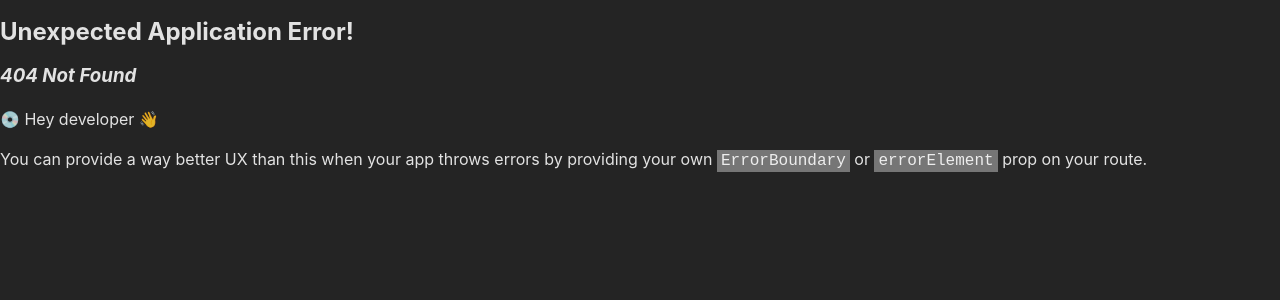
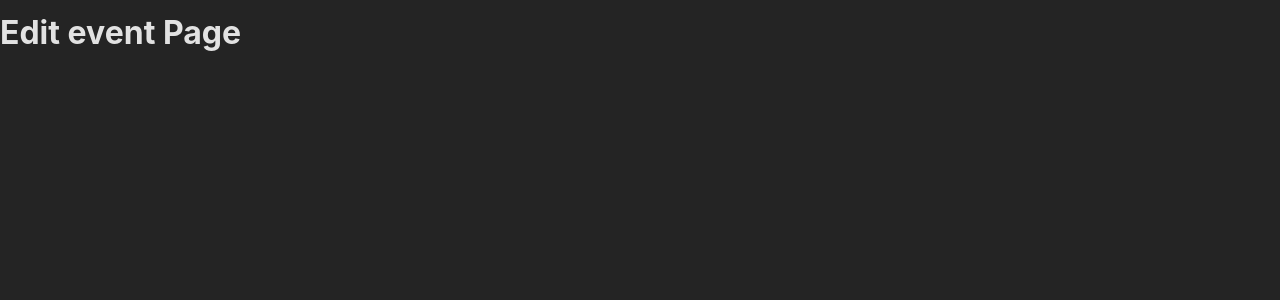
Before and after one commit to varje/12-adv-starting-project-2, a React (Create React App) app in the folder frontend/: page /events/1/edit in a window 1280 px wide. Before the commit this address had no page. Shown: the top 300 px of the page. Built offline with nearby package versions, Linux system fonts and the light colour scheme.

Commit message:
create pages and routes

```diff
--- /dev/null
+++ b/frontend/src/pages/EditEvent.js
@@ -0,0 +1,9 @@
+function EditEventPage() {
+  return (
+    <>
+      <h1>Edit event Page</h1>
+    </>
+  );
+}
+
+export default EditEventPage;
--- /dev/null
+++ b/frontend/src/pages/EventDetail.js
@@ -0,0 +1,9 @@
+function EventDetailPage() {
+  return (
+    <>
+      <h1>My Event Details Page</h1>
+    </>
+  );
+}
+
+export default EventDetailPage;
--- /dev/null
+++ b/frontend/src/pages/Events.js
@@ -0,0 +1,9 @@
+function EventsPage() {
+  return (
+    <>
+      <h1>My Events Page</h1>
+    </>
+  );
+}
+
+export default EventsPage;
--- /dev/null
+++ b/frontend/src/pages/NewEvent.js
@@ -0,0 +1,9 @@
+function NewEventPage() {
+  return (
+    <>
+      <h1>New event page</h1>
+    </>
+  );
+}
+
+export default NewEventPage;
```
Also changed, not shown: frontend/src/App.js (+23 -14 lines), 2 other files (tests, documents, lock files or other folders).
